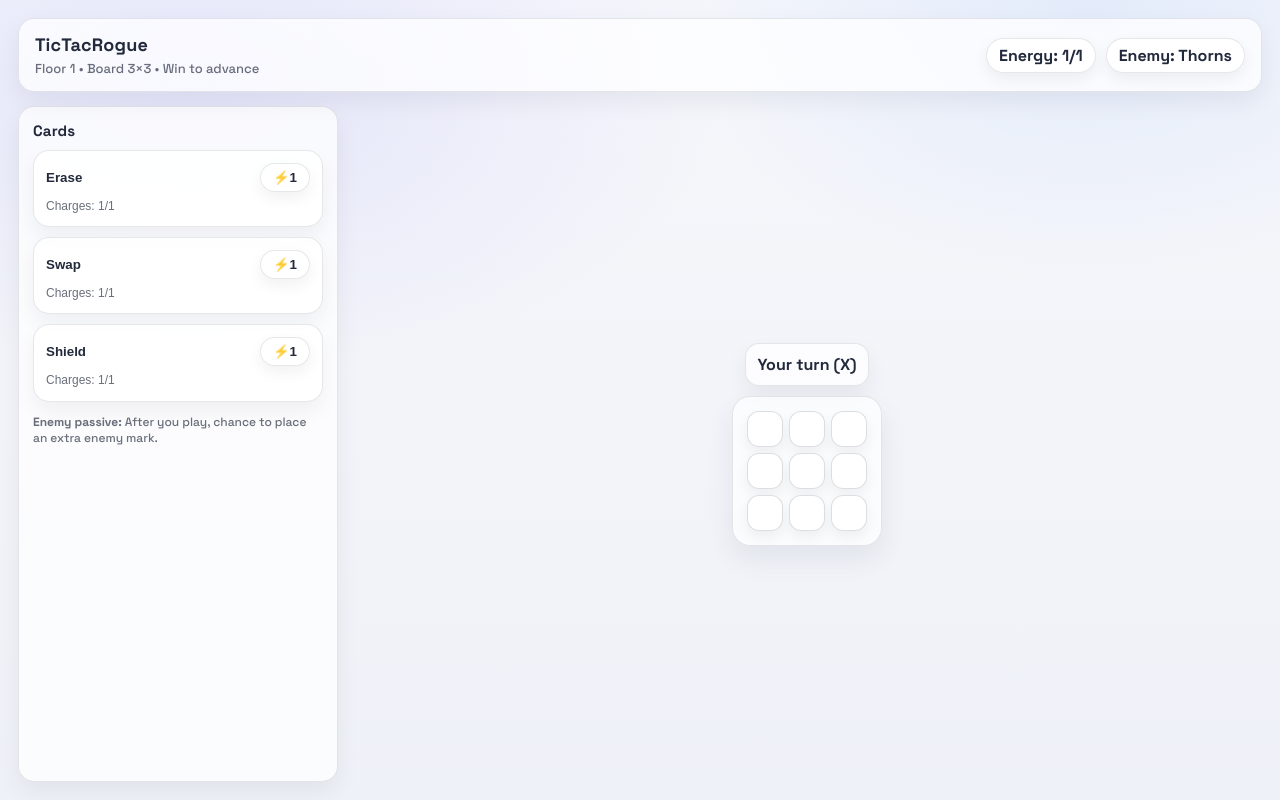
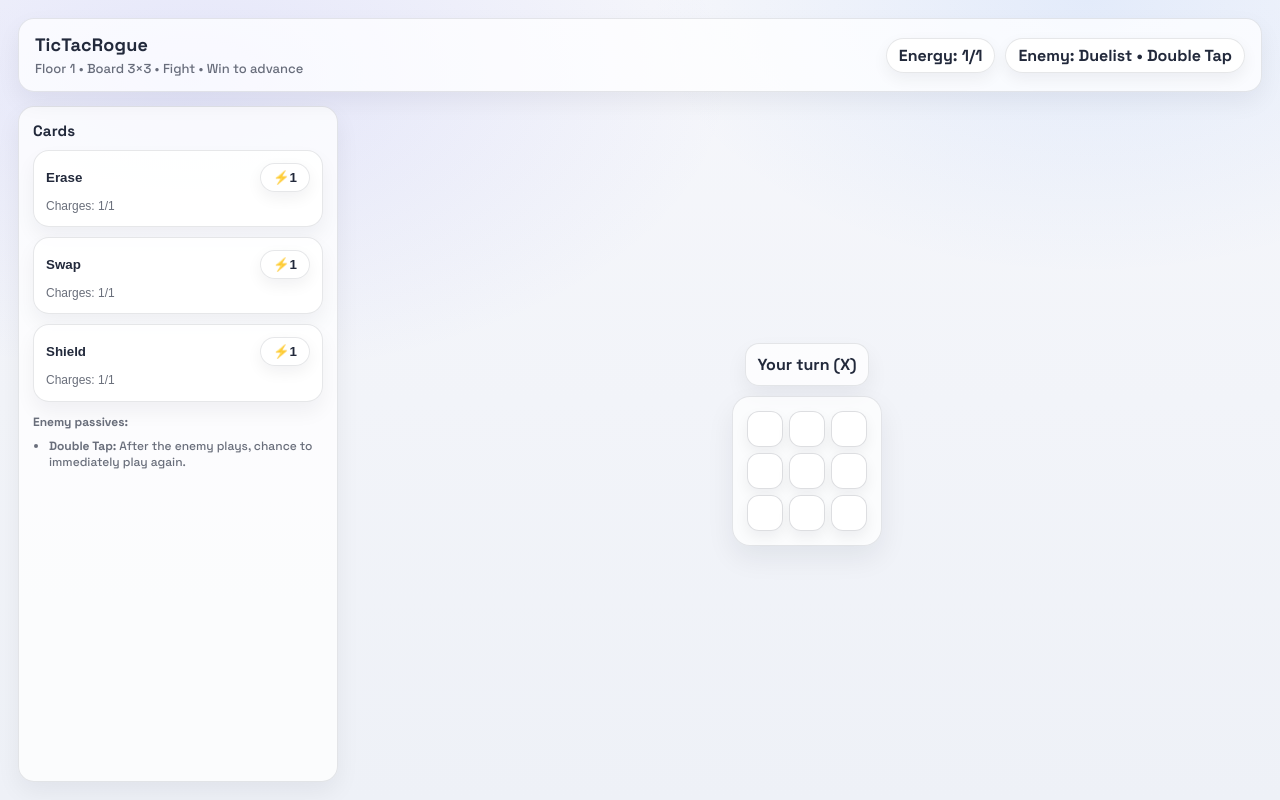
Before and after one commit to Ave04/TicTacRogue, a React (Create React App) app: page / in a window 1280 px wide. Built offline with nearby package versions, Linux system fonts and the light colour scheme.

Commit message:
added bosses functionality + abilities (unbalanced)

```diff
--- a/src/App.jsx
+++ b/src/App.jsx
@@ -32,6 +32,8 @@ const PASSIVE_DEFS = {
     desc: "After the enemy plays, chance to immediately play again.",
   },
 };
+
+const BOSS_EVERY = 3;
 
 const ENCOUNTER_DEFS = {
   // normals (1 passive)
@@ -93,6 +95,10 @@ function randomFrom(arr) {
   return arr[Math.floor(Math.random() * arr.length)];
 }
 
+function clamp(v, lo, hi) {
+  return Math.max(lo, Math.min(hi, v));
+}
+
 // lock square for shield passive
 function tickLocks(locks) {
   const next = {};
@@ -141,6 +147,19 @@ function rollEnemyPassive(floor) {
   const pool = ["THORNS", "LOCKDOWN", "CORRUPT", "DOUBLE_TAP"];
   const id = pool[Math.floor(Math.random() * pool.length)];
   return { id };
+}
+
+function rollEncounter(floor) {
+  const isBossFloor = floor % BOSS_EVERY === 0;
+  const keys = Object.keys(ENCOUNTER_DEFS).filter(
+    (k) => ENCOUNTER_DEFS[k].isBoss === isBossFloor
+  );
+  const pickKey = randomFrom(keys) || keys[0];
+  return ENCOUNTER_DEFS[pickKey];
+}
+
+function hasPassive(encounter, id) {
+  return encounter?.passiveIds?.includes(id);
 }
 
 // find random empty square
@@ -286,15 +305,27 @@ export default function Game() {
   const [energy, setEnergy] = useState(1);
   const [energySquare, setEnergySquare] = useState(null);
 
-  const [enemyPassive, setEnemyPassive] = useState(() => rollEnemyPassive(1));
+  const [encounter, setEncounter] = useState(() => rollEncounter(1));
   const [locks, setLocks] = useState({});
   const [aiThinking, setAiThinking] = useState(false);
 
-  // Scaling chances with floor (gentle)
-  const thornsChance = Math.min(0.3 + (floor - 1) * 0.04, 0.65);
-  const corruptChance = Math.min(0.2 + (floor - 1) * 0.03, 0.55);
-  const doubleTapChance = Math.min(0.18 + (floor - 1) * 0.02, 0.4);
-  const lockdownCount = floor >= 6 ? 2 : 1; // later floors lock 2 squares
+  // Scaling chances with floor (gentle base)
+  const baseThorns = Math.min(0.3 + (floor - 1) * 0.04, 0.65);
+  const baseCorrupt = Math.min(0.2 + (floor - 1) * 0.03, 0.55);
+  const baseDouble = Math.min(0.18 + (floor - 1) * 0.02, 0.4);
+  const baseLockCount = floor >= 6 ? 2 : 1;
+
+  // Encounter mods (optional)
+  const mods = encounter?.mods || {};
+  const thornsChance = clamp(baseThorns + (mods.thornsBonus || 0), 0, 0.9);
+  const corruptChance = clamp(baseCorrupt + (mods.corruptBonus || 0), 0, 0.9);
+  const doubleTapChance = clamp(
+    baseDouble + (mods.doubleTapBonus || 0),
+    0,
+    0.9
+  );
+  const lockdownCount = baseLockCount + (mods.lockCountBonus || 0);
+  const lockdownDuration = mods.lockDuration || 2;
 
   useEffect(() => {
     if (floor > 1) {
@@ -328,8 +359,8 @@ export default function Game() {
     setLocks({});
     setAiThinking(false);
 
-    // reroll passive after clearing a floor
-    setEnemyPassive(rollEnemyPassive(nextFloor));
+    // reroll encounter after clearing a floor
+    setEncounter(rollEncounter(nextFloor));
 
     // Player always starts each fight
     setXIsNext(playerSymbol === "X");
@@ -349,7 +380,7 @@ export default function Game() {
     setTargets([]);
     setLocks({});
     setAiThinking(false);
-    setEnemyPassive(rollEnemyPassive(1));
+    setEncounter(rollEncounter(1));
     setXIsNext(playerSymbol === "X");
     setHistory([makeEmptyBoard(3)]);
   }
@@ -489,7 +520,7 @@ export default function Game() {
     setLocks(nextLocks);
 
     // Apply passive effects after the player move
-    if (enemyPassive.id === "THORNS") {
+    if (hasPassive(encounter, "THORNS")) {
       next = applyPassive_THORNS_afterPlayerMove({
         squares: next,
         locks: nextLocks,
@@ -544,17 +575,17 @@ export default function Game() {
         return;
       }
 
-      // ✅ Passives after enemy move
-      if (enemyPassive.id === "LOCKDOWN") {
+      // passives after enemy move (can be multiple)
+      if (hasPassive(encounter, "LOCKDOWN")) {
         nextLocks = applyPassive_LOCKDOWN_afterEnemyMove({
           squares: nextSquares,
           locks: nextLocks,
-          duration: 2,
+          duration: lockdownDuration,
           count: lockdownCount,
         });
       }
 
-      if (enemyPassive.id === "CORRUPT") {
+      if (hasPassive(encounter, "CORRUPT")) {
         nextSquares = applyPassive_CORRUPT_afterEnemyMove({
           squares: nextSquares,
           locks: nextLocks,
@@ -563,8 +594,10 @@ export default function Game() {
         });
       }
 
-      // ✅ DOUBLE_TAP: chance to play another move immediately
-      if (enemyPassive.id === "DOUBLE_TAP" && Math.random() < doubleTapChance) {
+      if (
+        hasPassive(encounter, "DOUBLE_TAP") &&
+        Math.random() < doubleTapChance
+      ) {
         const move2 = chooseEnemyMoveIndex(
           nextSquares,
           N,
@@ -575,8 +608,6 @@ export default function Game() {
         if (move2 !== null) {
           nextSquares = nextSquares.slice();
           nextSquares[move2] = enemySymbol;
-
-          // tick locks again because it's another move
           nextLocks = tickLocks(nextLocks);
         }
       }
@@ -596,7 +627,7 @@ export default function Game() {
     locks,
     enemySymbol,
     playerSymbol,
-    enemyPassive.id,
+    encounter,
     thornsChance,
     corruptChance,
     doubleTapChance,
@@ -644,7 +675,9 @@ export default function Game() {
     resetFight(nextFloor);
   }
 
-  const passiveInfo = PASSIVE_DEFS[enemyPassive.id];
+  const passiveLabels = (encounter?.passiveIds || [])
+    .map((id) => PASSIVE_DEFS[id]?.name || id)
+    .join(" + ");
 
   const statusText =
     phase === "GAMEOVER"
@@ -663,7 +696,8 @@ export default function Game() {
         <div>
           <div className="title">TicTacRogue</div>
           <div className="subtitle">
-            Floor {floor} • Board {N}×{N} • Win to advance
+            Floor {floor} • Board {N}×{N} •{" "}
+            {floor % BOSS_EVERY === 0 ? "BOSS FIGHT" : "Fight"} • Win to advance
           </div>
         </div>
 
@@ -672,7 +706,8 @@ export default function Game() {
             Energy: {energy}/{maxEnergy}
           </div>
           <div className="pill">
-            Enemy: {passiveInfo?.name ?? enemyPassive.id}
+            Enemy: {encounter?.name} {encounter?.isBoss ? "👑" : ""} •{" "}
+            {passiveLabels}
           </div>
         </div>
       </div>
@@ -713,12 +748,18 @@ export default function Game() {
             })}
           </div>
 
-          {/* tiny helper text */}
-          {passiveInfo?.desc && (
-            <div className="small" style={{ marginTop: 12 }}>
-              <b>Enemy passive:</b> {passiveInfo.desc}
-            </div>
-          )}
+          {/* passive descriptions (supports 2 passives on bosses) */}
+          <div className="small" style={{ marginTop: 12 }}>
+            <b>Enemy passives:</b>
+            <ul style={{ margin: "8px 0 0 16px", padding: 0 }}>
+              {(encounter?.passiveIds || []).map((pid) => (
+                <li key={pid}>
+                  <b>{PASSIVE_DEFS[pid]?.name ?? pid}:</b>{" "}
+                  {PASSIVE_DEFS[pid]?.desc ?? ""}
+                </li>
+              ))}
+            </ul>
+          </div>
         </div>
 
         <div className="center">
@@ -729,7 +770,7 @@ export default function Game() {
               locks={locks}
               onSquareClick={handleSquareClick}
               statusText={statusText}
-              energySquare={energySquare} // Passing energy square to board component
+              energySquare={energySquare}
             />
 
             {phase === "REWARD" && (
```
